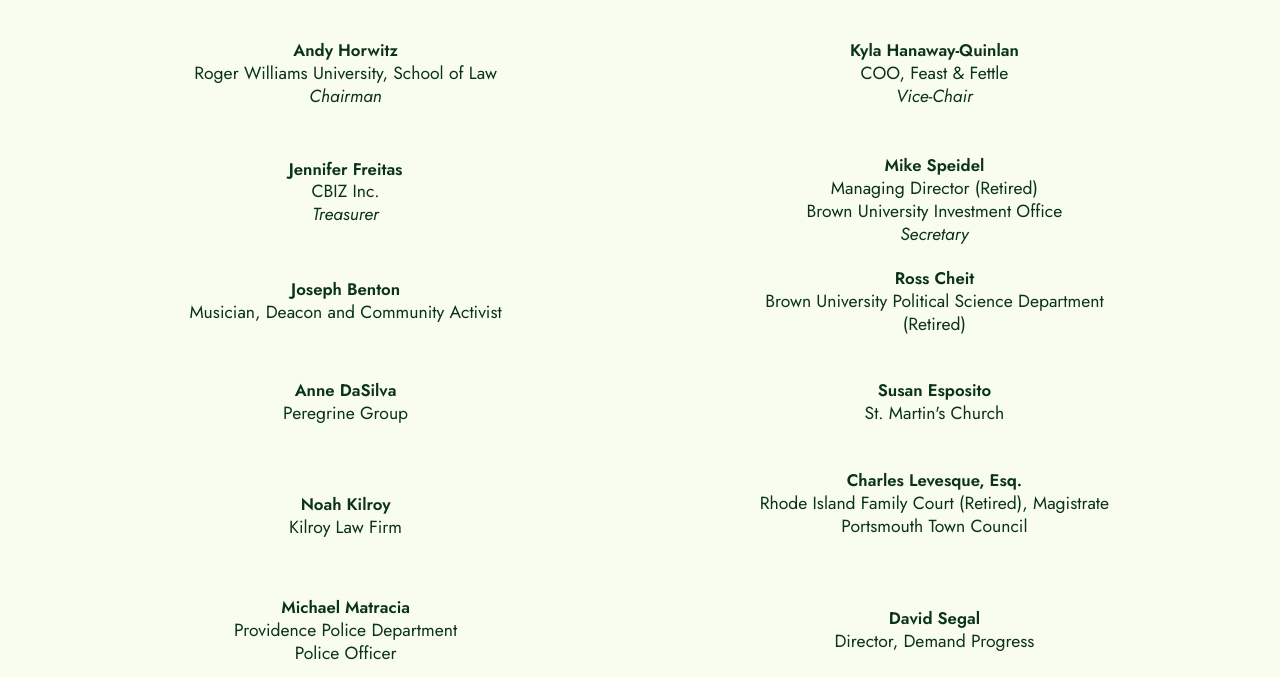
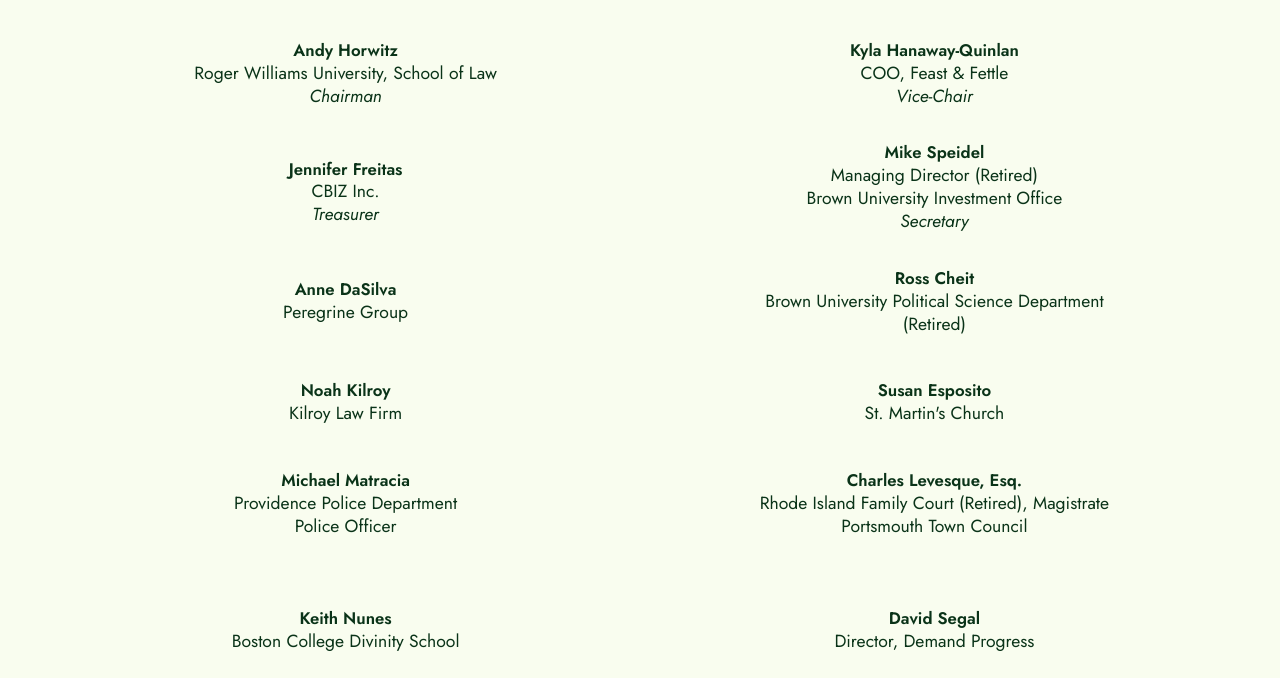
Before and after one commit to Nhorton81/opendoorsri.org, a plain HTML site: page our-board.html in a window 1280 px wide. Shown: the part 271-949 px from the top of the page. Drawn offline with Linux system fonts and the light colour scheme.

Commit message:
Remove Joseph Benton from the board list
Co-Authored-By: Claude Opus 5.5 <noreply@anthropic.com>

```diff
--- a/our-board.html
+++ b/our-board.html
@@ -31,7 +31,7 @@
 </ul></nav>
 </header>
 <main id="main">
-<section class="sec" data-theme="dark" style="--rows:40;--mrows:63;--rgap:0px;--cgap:0px;--pt:1vmax;--pb:1vmax">
+<section class="sec" data-theme="dark" style="--rows:37;--mrows:59;--rgap:0px;--cgap:0px;--pt:1vmax;--pb:1vmax">
 <div class="grid">
 <div class="b text vm-mid vd-top" style="--m:1/3/4/9;--d:2/9/6/19;--z:7">
 <h1 style="text-align:center">Our Board</h1>
@@ -39,13 +39,13 @@
 <div class="b text v-mid" style="--m:4/2/8/10;--d:7/4/11/12;--z:2">
 <p style="text-align:center"><strong>Andy Horwitz<br/></strong>Roger Williams University, School of Law<br/><em>Chairman</em></p>
 </div>
-<div class="b text v-mid" style="--m:8/2/12/10;--d:20/4/24/12;--z:8">
+<div class="b text v-mid" style="--m:8/2/12/10;--d:16/4/20/12;--z:8">
 <p style="text-align:center"><span class="tc-white"><strong>Anne DaSilva</strong></span><span class="tc-white"><br/></span><span class="tc-white">Peregrine Group</span></p>
 </div>
-<div class="b text v-mid" style="--m:12/2/16/10;--d:25/5/28/11;--z:11">
+<div class="b text v-mid" style="--m:12/2/16/10;--d:20/4/24/12;--z:11">
 <p style="text-align:center"><span class="tc-white"><strong>Noah Kilroy</strong></span><span class="tc-white"><br/></span><span class="tc-white">Kilroy Law Firm</span></p>
 </div>
-<div class="b text v-mid" style="--m:16/2/20/10;--d:12/16/16/24;--z:4">
+<div class="b text v-mid" style="--m:16/2/20/10;--d:11/16/16/24;--z:4">
 <p style="text-align:center"><strong>Mike Speidel<br/></strong>Managing Director (Retired)<br/>Brown University Investment Office<br/><em>Secretary</em></p>
 </div>
 <div class="b text v-mid" style="--m:20/2/24/10;--d:7/16/11/24;--z:5">
@@ -57,10 +57,10 @@
 <div class="b text v-mid" style="--m:28/2/32/10;--d:24/16/28/24;--z:10">
 <p style="text-align:center"><strong>Charles Levesque, Esq.</strong><br/>Rhode Island Family Court (Retired), Magistrate Portsmouth Town Council</p>
 </div>
-<div class="b text v-mid" style="--m:32/2/36/10;--d:29/4/33/12;--z:11">
+<div class="b text v-mid" style="--m:32/2/36/10;--d:24/4/28/12;--z:11">
 <p style="text-align:center"><strong>Michael Matracia</strong><br/>Providence Police Department<br/>Police Officer</p>
 </div>
-<div class="b text v-mid" style="--m:36/2/40/10;--d:33/4/37/12;--z:10">
+<div class="b text v-mid" style="--m:36/2/40/10;--d:29/4/33/12;--z:10">
 <p style="text-align:center"><span class="tc-white"><strong>Keith Nunes</strong></span><span class="tc-white"><br/></span><span class="tc-white">Boston College Divinity School</span></p>
 </div>
 <div class="b text v-mid" style="--m:40/2/44/10;--d:29/16/33/24;--z:12">
@@ -75,10 +75,7 @@
 <div class="b text v-mid" style="--m:52/2/56/10;--d:12/4/16/12;--z:14">
 <p style="text-align:center"><strong>Jennifer Freitas</strong><br/>CBIZ Inc.<br/><em>Treasurer</em></p><p style="text-align:center"></p>
 </div>
-<div class="b text v-mid" style="--m:56/2/60/10;--d:16/4/20/12;--z:9">
-<p style="text-align:center"><span class="tc-white"><strong>Joseph Benton</strong></span><span class="tc-white"><br/></span><span class="tc-white">Musician, Deacon and Community Activist</span></p>
-</div>
-<div class="b text v-mid" style="--m:60/2/64/10;--d:38/4/41/12;--z:13">
+<div class="b text v-mid" style="--m:56/2/60/10;--d:33/4/37/12;--z:13">
 <p style="text-align: center"><strong>Carlos Sical</strong><br/>Providence Police, Detective Lieutenant</p>
 </div>
 </div>
```
